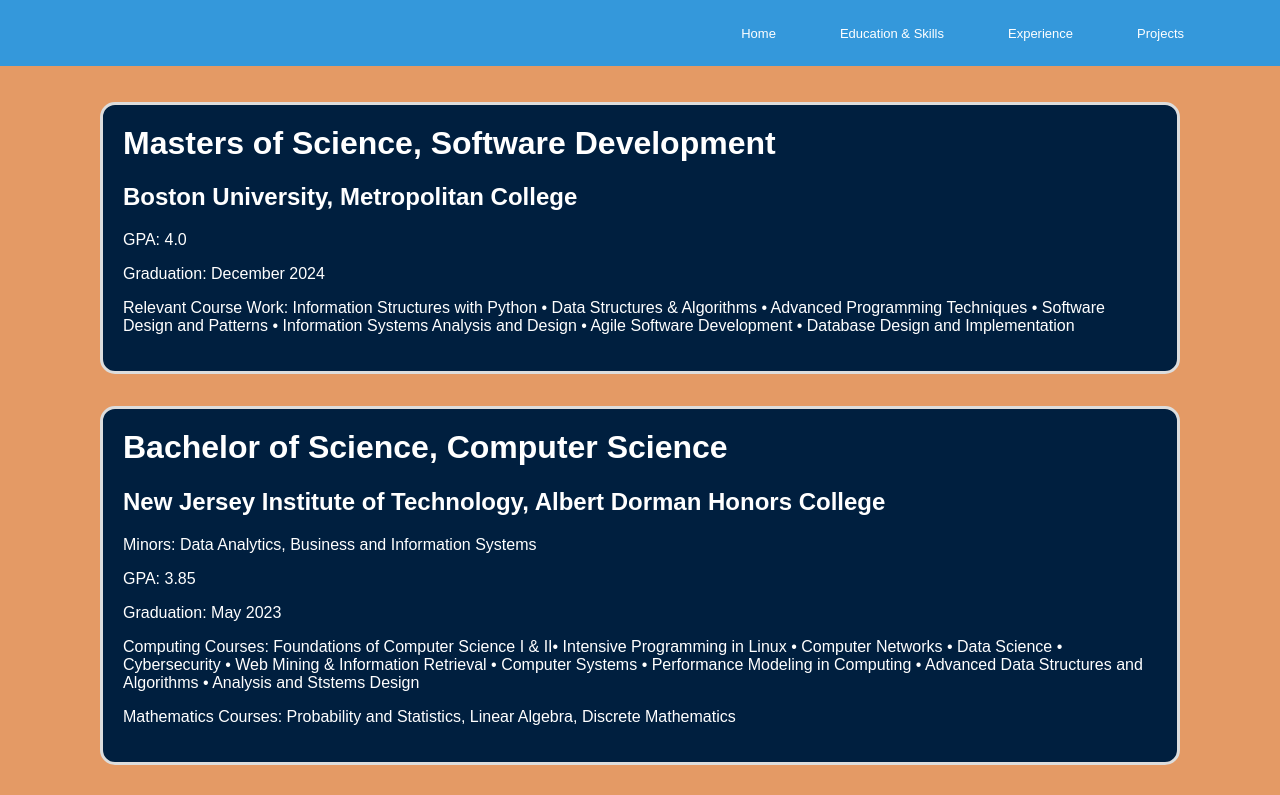
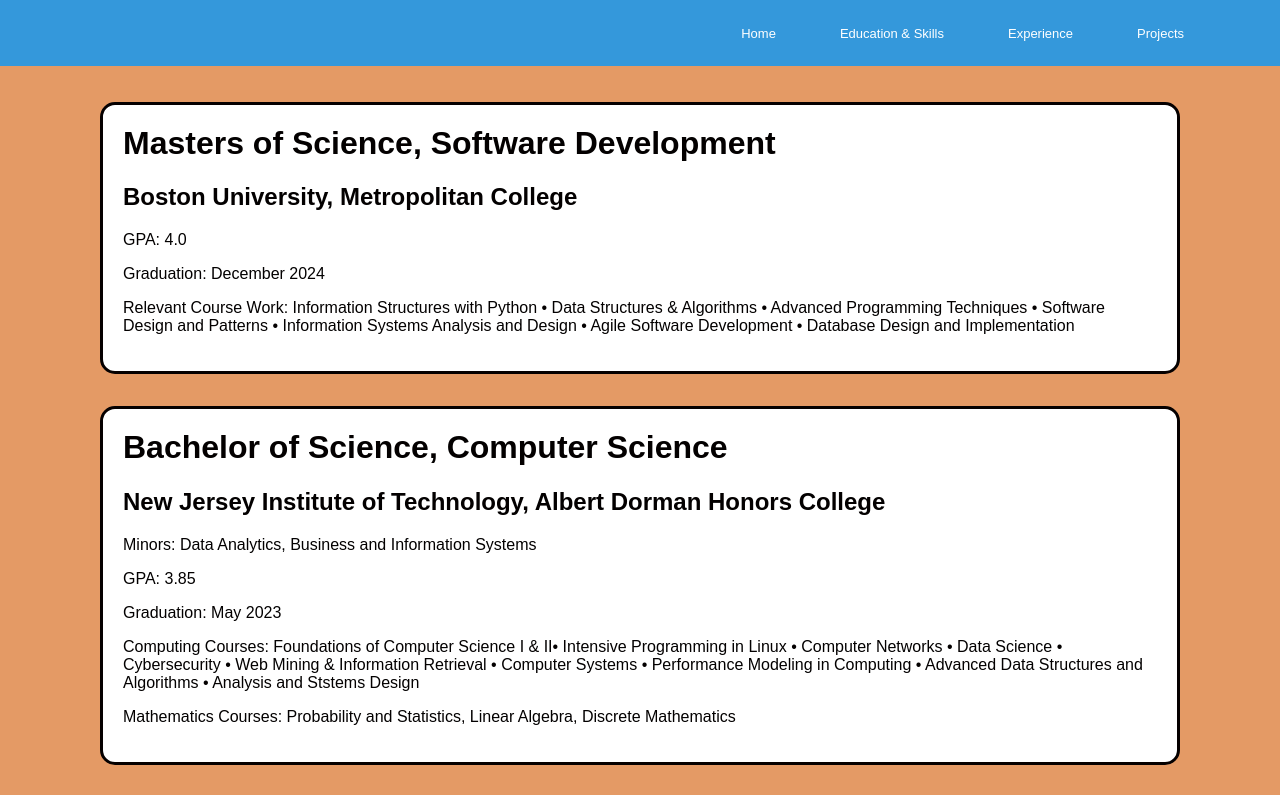
Before and after one commit to ed239/portfolio, a React (Create React App) app: page /education in a window 1280 px wide. Shown: the top 795 px of the page. Built offline with nearby package versions, Linux system fonts and the light colour scheme.

Commit message:
update education colors

```diff
--- a/src/Education.css
+++ b/src/Education.css
@@ -16,10 +16,10 @@
   }
 
   .section {
-    background-color: #001f3f;
-    color: white;
+    background-color: #ffffff;
+    color: rgb(3, 0, 0);
     border-radius: 15px;
-    border: 0.2rem solid #ddd;
+    border: 0.2rem solid #050000;
     padding: 20px;
     margin: 1rem 5rem;
     width: 70;
@@ -54,10 +54,10 @@
       /* align-items: center;
       justify-content: center; */
       align-items: flex-start;
-      background-color: #001f3f;
-      color: white;
+      background-color: #f5f7f9;
+      color: rgb(1, 0, 0);
       border-radius: 15px;
-      border: 0.2rem solid #ddd;
+      border: 0.2rem solid #060101;
       padding: 20px;
       width: 80%;
       margin:1rem;
```
